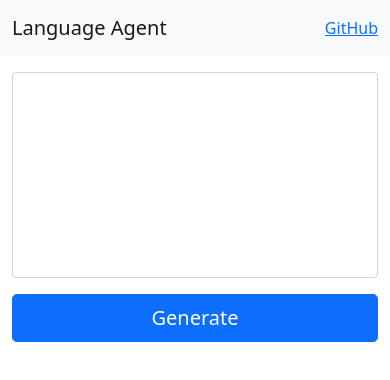
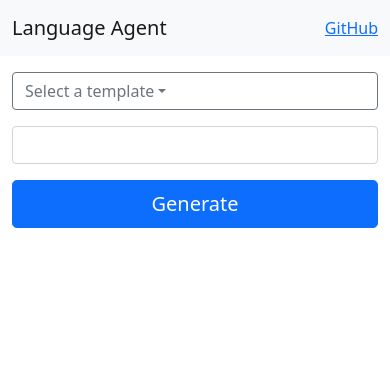
Before and after one commit to njbbaer/gpt-engine, a React (Create React App) app in the folder frontend/: page / in a window 390 px wide. Shown: the top 380 px of the page. Built offline with nearby package versions, Linux system fonts and the light colour scheme.

Commit message:
Create template dropdown

```diff
--- a/frontend/src/App.css
+++ b/frontend/src/App.css
@@ -1,9 +1,17 @@
 #generate-button {
   width: 10rem;
+}
+
+#template-dropdown {
+  text-align: left;
 }
 
 @media screen and (max-width: 576px) {
   #generate-button {
     width: 100%;
   }
+
+  #template-dropdown {
+    width: 100%;
+  }
 }
--- a/frontend/src/App.js
+++ b/frontend/src/App.js
@@ -1,7 +1,9 @@
 import "./App.css";
 
 import React from "react";
-import TextareaAutosize from 'react-textarea-autosize';
+import Button from "react-bootstrap/Button";
+import Dropdown from "react-bootstrap/Dropdown";
+import TextareaAutosize from "react-textarea-autosize";
 
 class App extends React.Component {
   constructor(props) {
@@ -42,22 +44,34 @@ class App extends React.Component {
     });
   }
 
+  handleSelectTemplate = (_, event) => {
+    this.setState({selectedTemplate: event.target.text});
+  }
+
   render() {
     return (
       <div className="container d-grid gap-3 mt-3">
+        <Dropdown id="template-dropdown" onSelect={this.handleSelectTemplate}>
+          <Dropdown.Toggle variant="outline-secondary" id="template-dropdown">
+            {this.state.selectedTemplate || "Select a template"}
+          </Dropdown.Toggle>
+          <Dropdown.Menu>
+            <Dropdown.Item>Chat</Dropdown.Item>
+            <Dropdown.Item>Stack Overflow</Dropdown.Item>
+          </Dropdown.Menu>
+        </Dropdown>
         <TextareaAutosize
           className="form-control"
-          minRows="8"
-          style={{ resize: 'none' }}
+          style={{ resize: "none" }}
           value={this.state.textarea}
           onChange={this.handleChangeTextarea}
         />
-        <div className="input-bar d-flex gap-2 mb-3">
-          <button
+        <div className="d-flex gap-2 mb-3">
+          <Button
             id="generate-button"
             className="btn btn-lg btn-primary"
             onClick={this.handleGenerate}
-          >Generate</button>
+          >Generate</Button>
         </div>
       </div>
     );
```
